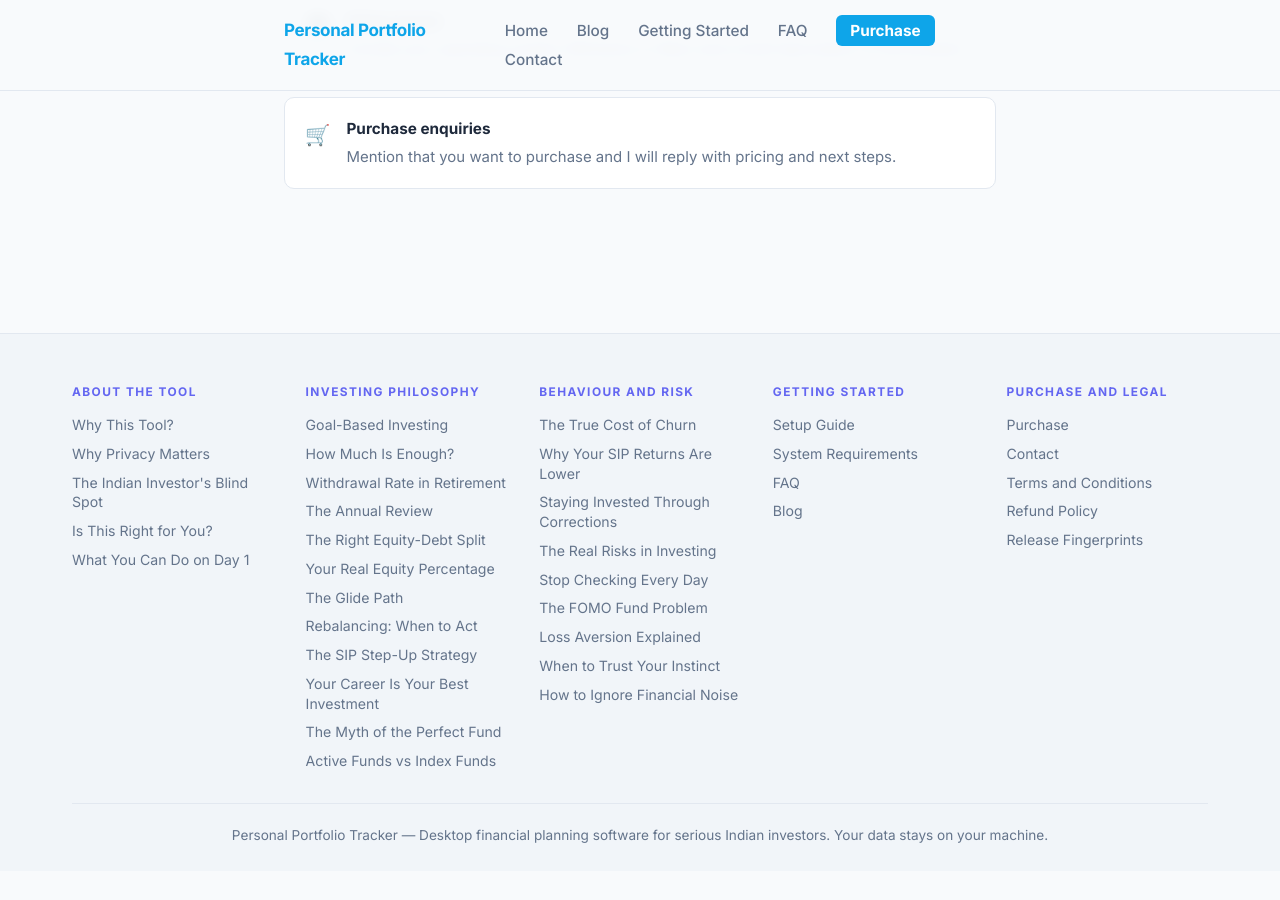
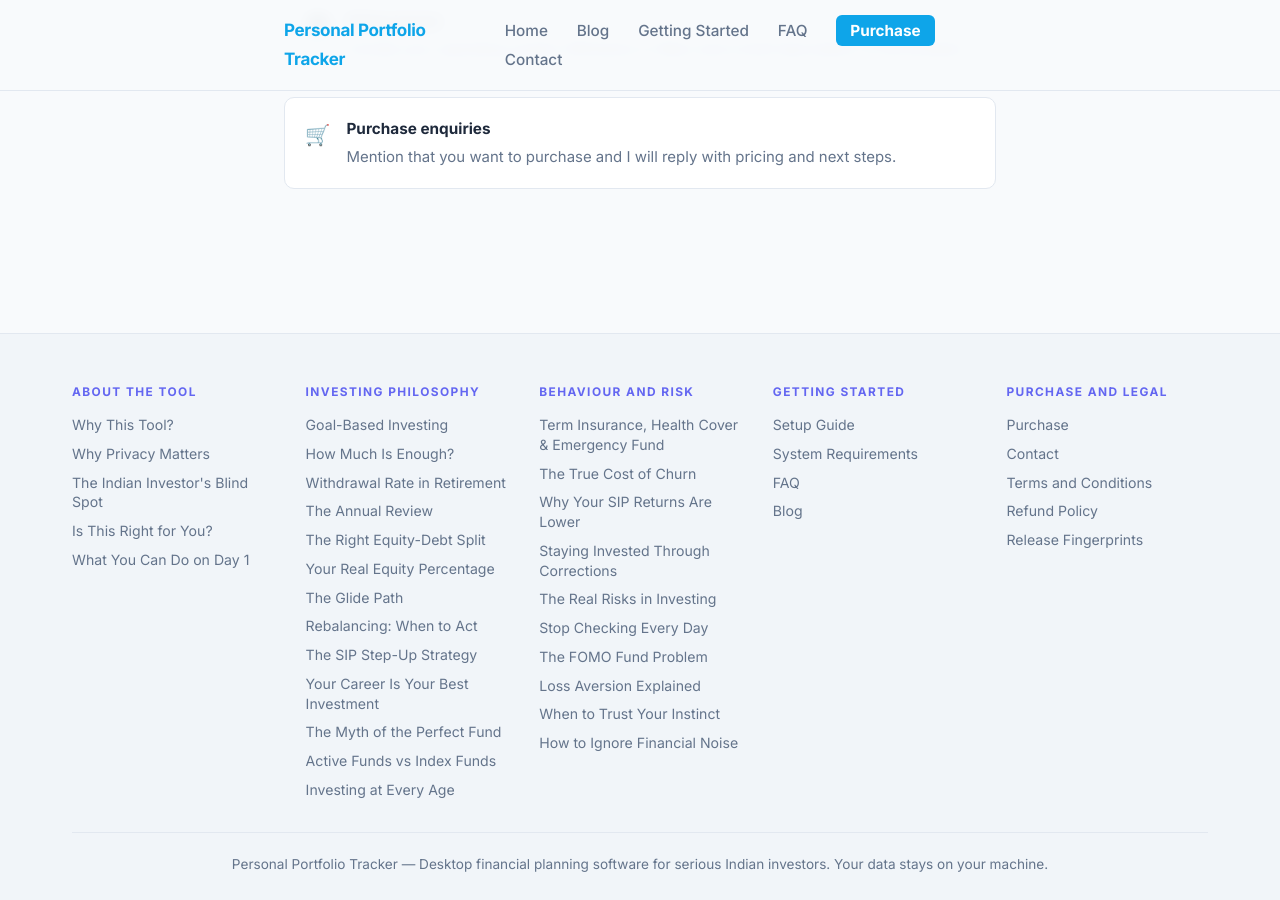
Before and after one commit to srikrishna2024/portfolio-tracker-blog, a Jekyll site: the page built from contact/index.html, in a window 1280 px wide and 900 px high, scrolled down 567 px. Built offline with Jekyll 4.4.1, drawn with Linux system fonts in a browser that asks for light colours; before the commit the page ends 1438 px from its top, so only the background shows below that.

Commit message:
add new posts to footer nav (Investing Philosophy + Behaviour and Risk columns)

```diff
--- a/_layouts/default.html
+++ b/_layouts/default.html
@@ -56,10 +56,12 @@
           <a href="{{ '/career-is-your-best-investment/' | relative_url }}">Your Career Is Your Best Investment</a>
           <a href="{{ '/myth-of-perfect-fund/' | relative_url }}">The Myth of the Perfect Fund</a>
           <a href="{{ "/active-vs-index/" | relative_url }}">Active Funds vs Index Funds</a>
+          <a href="{{ '/investing-by-age/' | relative_url }}">Investing at Every Age</a>
         </div>
 
         <div class="footer-col">
           <div class="footer-col-label">Behaviour and Risk</div>
+          <a href="{{ '/protection-before-investing/' | relative_url }}">Term Insurance, Health Cover &amp; Emergency Fund</a>
           <a href="{{ '/cost-of-churn/' | relative_url }}">The True Cost of Churn</a>
           <a href="{{ '/sip-returns-gap/' | relative_url }}">Why Your SIP Returns Are Lower</a>
           <a href="{{ '/staying-invested/' | relative_url }}">Staying Invested Through Corrections</a>
```
